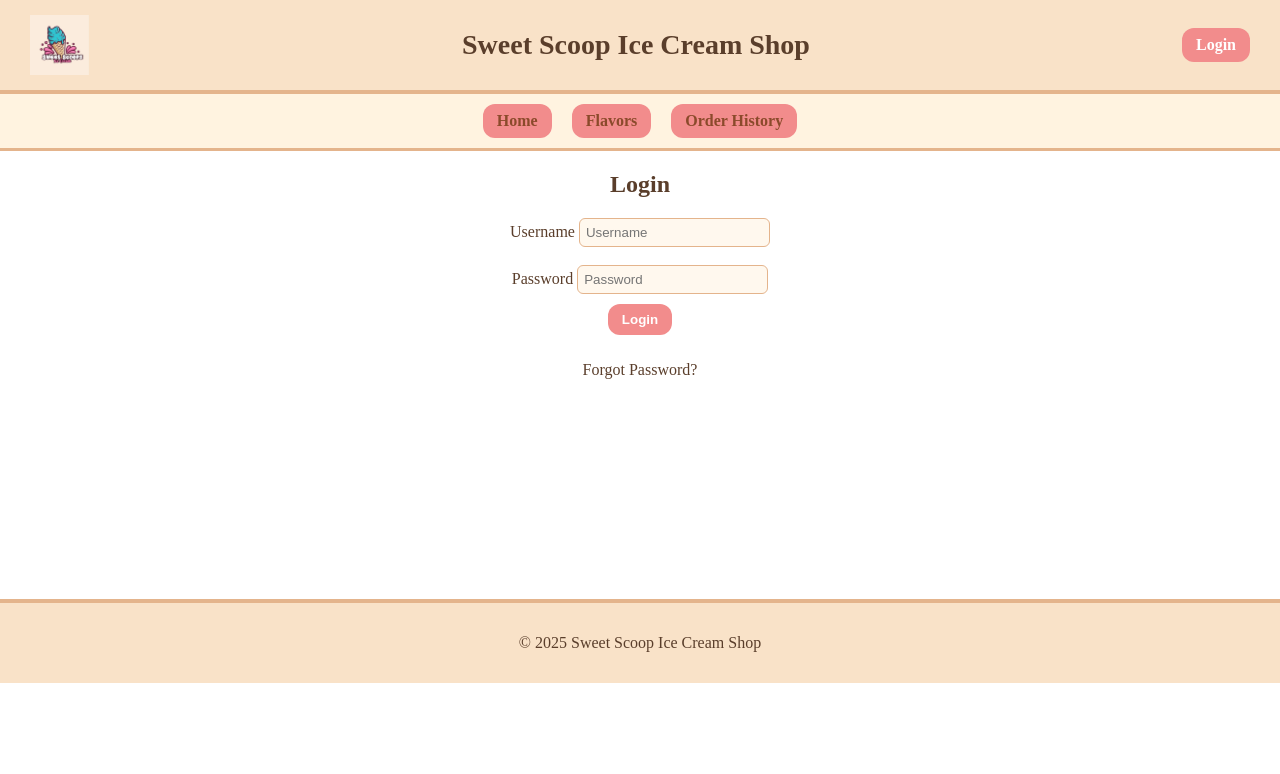
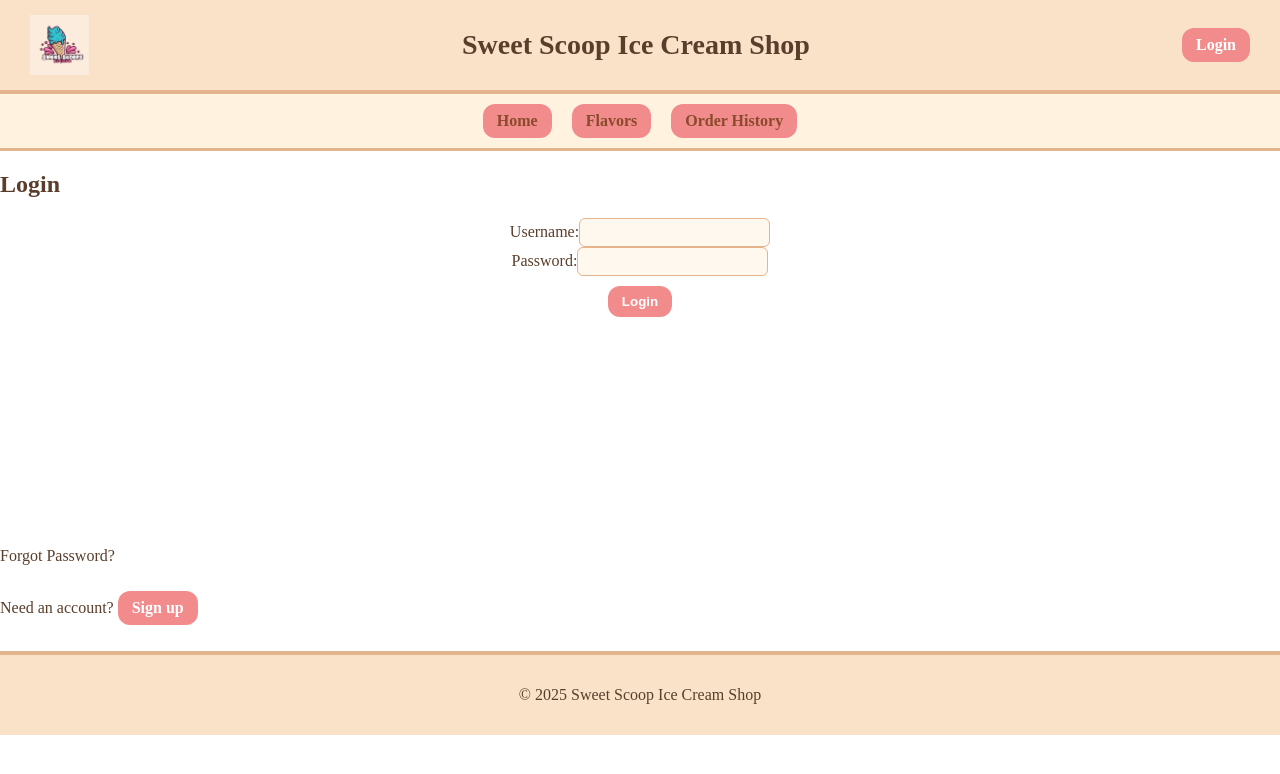
Before and after one commit to KulvanshJaswal/ENSF-381-Assignment4, a React (Create React App) app: page /login in a window 1280 px wide. Shown: the top 774 px of the page. Built offline with nearby package versions, Linux system fonts and the light colour scheme.

Commit message:
Finished the login form and updated the changes need for the order flavor page.

```diff
--- a/src/components/LoginForm.js
+++ b/src/components/LoginForm.js
@@ -1,80 +1,84 @@
-import React,{useState,useEffect,createContext} from "react";
-import AuthMessage from "./AuthMessage";
+import { useEffect, useState } from 'react';
+import { useNavigate, Link } from 'react-router-dom';
+import DisplayStatus from './DisplayStatus';
 
-export const AuthContext = createContext();
+function LoginForm() {
+const [username, setUsername] = useState("");
+const [password, setPassword] = useState("");
+const [message, setMessage] = useState("");
+const [messageType, setMessageType] = useState("");
+const navigate = useNavigate();
 
-function LoginForm(){
+useEffect(() => {
+if(messageType === "success"){
+setTimeout(() => {
+navigate('/flavors');
+}, 2000);
+}
+}, [messageType]);
 
-const [username,setUsername]=useState("")
-const [password,setPassword]=useState("")
-const [status,setStatus]=useState(null)
+const handleSubmit = async (e) => {
+e.preventDefault();
 
-const handleLogin = (e) => {
-  e.preventDefault(); // ⚡ Stop form submission
-  if (username === "" || password === "") {
-    setStatus({ type: "error", message: "Fields cannot be empty" });
-    return;
-  }
-  if (password.length < 8) {
-    setStatus({ type: "error", message: "Password must be at least 8 characters" });
-    return;
-  }
+if(username.length === 0){
+setMessage("Username cannot be empty");
+setMessageType("error");
+return;
+}
 
-  fetch("https://jsonplaceholder.typicode.com/users")
-    .then(res => res.json())
-    .then(data => {
-      const user = data.find(u => u.username === username);
+if(password.length < 8){
+setMessage("Password must be at least 8 characters");
+setMessageType("error");
+return;
+}
 
-      // ⚠ jsonplaceholder doesn't have 'password', using email as password here
-      if (user && user.email === password) {
-        setStatus({ type: "success", message: "Login successful" });
-        setTimeout(() => window.location = "/flavors", 2000);
-      } else {
-        setStatus({ type: "error", message: "Invalid credentials" });
-      }
-    });
+try {
+let response = await fetch("http://localhost:5000/login", {
+method: "POST",
+headers: { "Content-Type": "application/json" },
+body: JSON.stringify({ username: username, password: password })
+});
+let data = await response.json();
+
+if (data.success) {
+localStorage.setItem("userId", data.userId);
+localStorage.setItem("username", data.username);
+setMessage("Login successful! Redirecting...");
+setMessageType("success");
+} else {
+setMessage(data.message);
+setMessageType("error");
+}
+} catch (error) {
+console.log("Error:", error);
+}
 };
 
-return(
-
-<AuthContext.Provider value={{status}}>
-
-<div className="login-form">
-<form>
-<h2 className="login-title">Login</h2>
-
-<label >Username </label>
+return (
+<div>
+<h2>Login</h2>
+<form onSubmit={handleSubmit}>
+<label>Username:</label>
 <input
-className="login-input"
-placeholder="Username"
-onChange={(e)=>setUsername(e.target.value)}
-/>
-<br/><br/>
-<label>Password </label>
-<input
-className="login-input"
-type="password"
-placeholder="Password"
-onChange={(e)=>setPassword(e.target.value)}
+type="text"
+value={username}
+onChange={(e) => setUs7ername(e.target.value)}
 />
 <br/>
-<button
-className="login-button"
-onClick={handleLogin}
->
-Login
-</button>
-
-<p className="forgot-password">Forgot Password?</p>
-
-<AuthMessage/>
+<label>Password:</label>
+<input
+type="password"
+value={password}
+onChange={(e) => setPassword(e.target.value)}
+/>
+<br/>
+<button type="submit">Login</button>
 </form>
+<p>Forgot Password?</p>
+<p>Need an account? <Link to="/signup">Sign up</Link></p>
+{message && <DisplayStatus type={messageType} message={message} />}
 </div>
-
-</AuthContext.Provider>
-
-)
-
+);
 }
 
 export default LoginForm;
--- a/src/components/OrderItem.js
+++ b/src/components/OrderItem.js
@@ -1,15 +1,14 @@
-// src/components/OrderItem.js
 import React from "react";
 
-function OrderItem({ item, removeFromOrder }) {
-  return (
-    <div className="order-item">
-      <h4>{item.name}</h4>
-      <p>Quantity: {item.quantity}</p>
-      <p>Price: ${(item.price * item.quantity).toFixed(2)}</p>
-      <button onClick={() => removeFromOrder(item.id)}>Remove Item</button>
-    </div>
-  );
+function OrderItem({ item, removeItem }) {
+return (
+<div>
+<p>{item.name}</p>
+<p>Quantity: {item.quantity}</p>
+<p>Price: ${item.price}</p>
+<button className="remove" onClick={() => removeItem(item.flavorId)}>Remove Item</button>
+</div>
+);
 }
 
 export default OrderItem;
--- a/src/components/OrderList.js
+++ b/src/components/OrderList.js
@@ -1,44 +1,23 @@
-// src/components/OrderList.js
-import React, { useEffect, useState } from "react";
+  import React from "react";
   import OrderItem from "./OrderItem";
 
-function OrderList({ order, setOrder }) {
-  const removeFromOrder = (id) => {
-    setOrder((prev) => {
-      const item = prev.find((i) => i.id === id);
-      if (item.quantity > 1) {
-        return prev.map((i) =>
-          i.id === id ? { ...i, quantity: i.quantity - 1 } : i
-        );
-      } else {
-        return prev.filter((i) => i.id !== id);
-      }
-    });
-  };
-
-  const totalPrice = order.reduce((sum, item) => sum + item.price * item.quantity, 0);
-
-  // Save/load from localStorage
-  useEffect(() => {
-    const savedOrder = localStorage.getItem("iceCreamOrder");
-    if (savedOrder) {
-      setOrder(JSON.parse(savedOrder));
-    }
-  }, [setOrder]);
-
-  useEffect(() => {
-    localStorage.setItem("iceCreamOrder", JSON.stringify(order));
-  }, [order]);
+  function OrderList({ cart, removeItem, placeOrder }) {
+  const totalPrice = cart.reduce((sum, item) => sum + item.price * item.quantity, 0);
 
   return (
   <>
   <h3>Your Order</h3>
   <div className="order-list">
-
-      {order.length === 0 && <p>No items in your order.</p>}
-      {order.map((item) => (
-<OrderItem key={item.id} item={item} removeFromOrder={removeFromOrder} />      ))}
-      {order.length > 0 && <h4>Total: ${totalPrice.toFixed(2)}</h4>}
+  {cart.length === 0 && <p>No items in your order.</p>}
+  {cart.map((item) => (
+  <OrderItem key={item.flavorId} item={item} removeItem={removeItem} />
+  ))}
+  {cart.length > 0 && (
+  <>
+  <h4>Total: ${totalPrice.toFixed(2)}</h4>
+  <button onClick={placeOrder}>Place Order</button>
+  </>
+  )}
   </div>
   </>
   );
```
Lines whose indentation alone changed are shown as unchanged.
